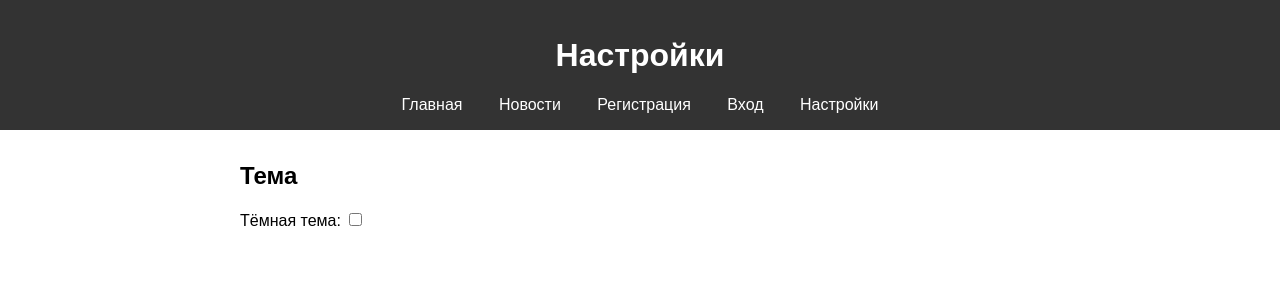
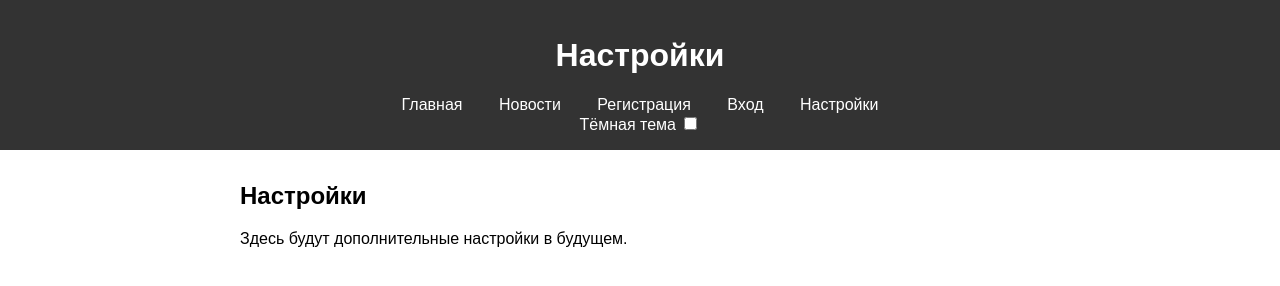
Before and after one commit to Tironflap/Tironflap.github.io, a plain HTML site: page settings.html in a window 1280 px wide. Drawn offline with Linux system fonts and the light colour scheme.

Commit message:
Update settings.html

```diff
--- a/settings.html
+++ b/settings.html
@@ -14,12 +14,15 @@
       <a href="register.html">Регистрация</a>
       <a href="login.html">Вход</a>
       <a href="settings.html">Настройки</a>
+      <div class="theme-toggle-container">
+        <label for="theme-toggle">Тёмная тема</label>
+        <input type="checkbox" id="theme-toggle">
+      </div>
     </nav>
   </header>
   <main>
-    <h2>Тема</h2>
-    <label for="theme-toggle">Тёмная тема:</label>
-    <input type="checkbox" id="theme-toggle">
+    <h2>Настройки</h2>
+    <p>Здесь будут дополнительные настройки в будущем.</p>
   </main>
   <script src="script.js"></script>
 </body>
```
